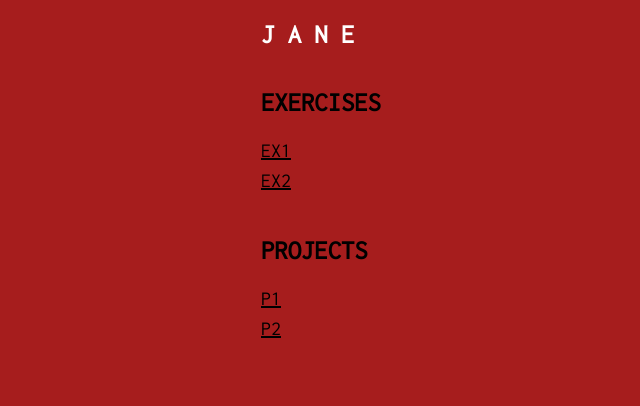
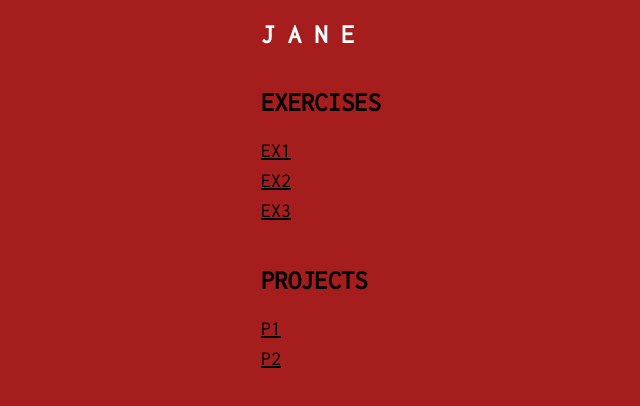
Before and after one commit to meigojane/interactive2, a plain HTML site: page index.html in a window 1280 px wide. Shown: the whole page, without its empty margins (129-769 px from the left). Drawn offline with Linux system fonts and the light colour scheme.

Commit message:
link to main

```diff
--- a/index.html
+++ b/index.html
@@ -23,6 +23,7 @@
             <ul>
                 <li><a href="ex1/index.html" class="works">EX1</a></li>
                 <li><a href="https://friendly-cormorant.glitch.me/" class="works">EX2</a></li>
+                <li><a href="ex3/ex3_clock.html">EX3</a></li>
             </ul>
 
         </div>
```
Also changed, not shown: ex3/clock/css/main.css (renamed from ex2/clock/css/main.css), ex3/clock/js/jquery.min.js (renamed from ex2/clock/js/jquery.min.js), ex3/clock/js/menuscript.js (renamed from ex2/clock/js/menuscript.js), ex3/clock/js/script.js (renamed from ex2/clock/js/script.js), ex3/clock/js/script_2.js (renamed from ex2/clock/js/script_2.js), ex3/clock/project2.html (renamed from ex2/clock/project2.html), ex3/ex3_clock.html (renamed from ex2/ex2_clock.html), ex3/jquery.min.js (renamed from ex2/jquery.min.js), ex3/main.css (renamed from ex2/main.css), ex3/script.js (renamed from ex2/script.js), 9 other files.
